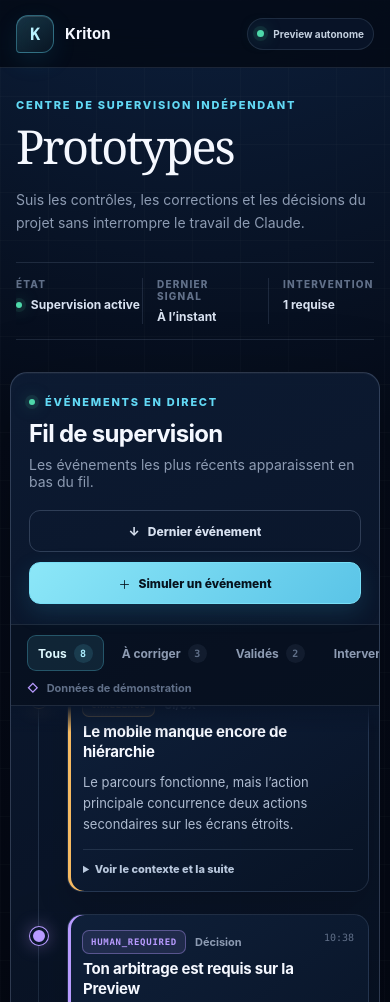
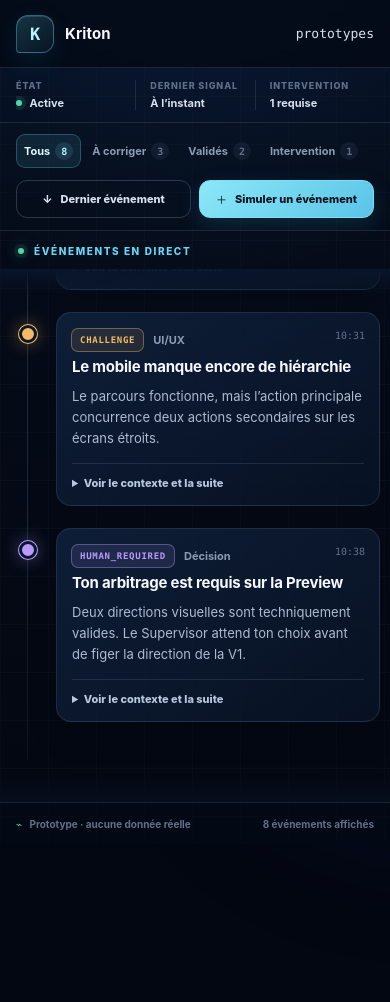
Before and after one commit to johlamie/agentic-kit, a plain HTML site: page prototypes/supervisor-timeline/index.html in a window 390 px wide. Shown: the top 1002 px of the page. After the commit the page ends 844 px from the top, so only its background shows below. Drawn offline with Linux system fonts and the light colour scheme.

Commit message:
feat: simplify supervisor activity interface

```diff
--- a/prototypes/supervisor-timeline/app.js
+++ b/prototypes/supervisor-timeline/app.js
@@ -202,7 +202,7 @@ function eventNode(event, index, entering = false) {
 
   meta.append(badge, category, sequence);
 
-  const title = document.createElement("h3");
+  const title = document.createElement("h2");
   title.id = `${event.id}-title`;
   title.textContent = event.title;
 
@@ -357,7 +357,7 @@ window.addEventListener("resize", () => {
 
 const projectSlug = safeProjectSlug();
 document.querySelector("#project-breadcrumb").textContent = projectSlug;
-document.querySelector("#project-title").textContent = humanizeProject(projectSlug);
+document.querySelector(".brand").setAttribute("href", `/${projectSlug}`);
 document.title = `${humanizeProject(projectSlug)} · Kriton Supervisor`;
 
 render({ scrollToBottom: true });
--- a/prototypes/supervisor-timeline/index.html
+++ b/prototypes/supervisor-timeline/index.html
@@ -19,8 +19,6 @@
     <script src="/app.js" defer></script>
   </head>
   <body>
-    <a class="skip-link" href="#activity-feed">Aller directement au fil d’activité</a>
-
     <div class="ambient ambient--one" aria-hidden="true"></div>
     <div class="ambient ambient--two" aria-hidden="true"></div>
 
@@ -55,26 +53,14 @@
         </div>
       </dl>
 
-      <div class="preview-state" aria-label="État de la maquette">
-        <span class="preview-state__dot" aria-hidden="true"></span>
-        <span>Preview autonome</span>
-      </div>
     </header>
 
     <main id="main-content" class="page-shell">
-      <section class="project-intro" aria-labelledby="project-title">
-        <div>
-          <p class="eyebrow">Centre de supervision indépendant</p>
-          <h1 id="project-title">Factures platform</h1>
-          <p class="project-intro__description">
-            Suis les contrôles, les corrections et les décisions du projet sans interrompre le travail de Claude.
-          </p>
-        </div>
-
-        <dl class="project-health" aria-label="Résumé de la supervision">
+      <section class="activity-panel" aria-labelledby="feed-title">
+        <dl class="mobile-health" aria-label="Résumé de la supervision">
           <div>
             <dt>État</dt>
-            <dd><span class="live-dot" aria-hidden="true"></span> Supervision active</dd>
+            <dd aria-label="Supervision active"><span class="live-dot" aria-hidden="true"></span> Active</dd>
           </div>
           <div>
             <dt>Dernier signal</dt>
@@ -85,32 +71,8 @@
             <dd data-human-count>1 requise</dd>
           </div>
         </dl>
-      </section>
 
-      <section class="activity-panel" aria-labelledby="feed-title">
-        <header class="activity-panel__header">
-          <div>
-            <div class="section-kicker">
-              <span class="section-kicker__pulse" aria-hidden="true"></span>
-              Événements en direct
-            </div>
-            <h2 id="feed-title">Fil de supervision</h2>
-            <p>Les événements les plus récents apparaissent en bas du fil.</p>
-          </div>
-
-          <div class="header-actions">
-            <button class="button button--ghost" id="jump-to-latest" type="button">
-              <span aria-hidden="true">↓</span>
-              Dernier événement
-            </button>
-            <button class="button button--primary" id="simulate-event" type="button">
-              <span aria-hidden="true">＋</span>
-              Simuler un événement
-            </button>
-          </div>
-        </header>
-
-        <div class="feed-toolbar" aria-label="Filtres du fil d’activité">
+        <div class="feed-toolbar" aria-label="Commandes du fil d’activité">
           <div class="filter-group" role="group" aria-label="Filtrer par statut">
             <button class="filter-chip is-active" type="button" data-filter="all" aria-pressed="true">
               Tous <span id="count-all">0</span>
@@ -126,10 +88,22 @@
             </button>
           </div>
 
-          <p class="demo-notice">
-            <span aria-hidden="true">◇</span>
-            Données de démonstration
-          </p>
+          <div class="toolbar-actions">
+            <button class="button button--ghost" id="jump-to-latest" type="button">
+              <span aria-hidden="true">↓</span>
+              Dernier événement
+            </button>
+            <!-- Demo-only control: remove when real event ingestion is connected. -->
+            <button class="button button--primary" id="simulate-event" type="button" data-demo-only="true">
+              <span aria-hidden="true">＋</span>
+              Simuler un événement
+            </button>
+          </div>
+        </div>
+
+        <div class="feed-heading">
+          <span class="section-kicker__pulse" aria-hidden="true"></span>
+          <h1 id="feed-title">Événements en direct</h1>
         </div>
 
         <div
@@ -144,7 +118,7 @@
         </div>
 
         <footer class="activity-panel__footer">
-          <p><span class="lock-icon" aria-hidden="true">⌁</span> Prototype en lecture seule · aucune donnée projet réelle</p>
+          <p><span class="lock-icon" aria-hidden="true">⌁</span> Prototype · aucune donnée réelle</p>
           <p id="visible-count" aria-live="polite">0 événement affiché</p>
         </footer>
       </section>
--- a/prototypes/supervisor-timeline/styles.css
+++ b/prototypes/supervisor-timeline/styles.css
@@ -650,7 +650,7 @@ button {
   border: 1px solid var(--line);
   border-radius: var(--radius-md);
   background: linear-gradient(145deg, rgba(17, 35, 63, 0.82), rgba(8, 19, 37, 0.82));
-  box-shadow: 0 14px 32px rgba(0, 0, 0, 0.14), inset 3px 0 var(--event-color);
+  box-shadow: 0 14px 32px rgba(0, 0, 0, 0.14);
   transition: border-color 160ms ease, transform 160ms ease, background 160ms ease;
 }
 
@@ -695,7 +695,7 @@ button {
   font-size: 10px;
 }
 
-.event-card h3 {
+.event-card h2 {
   margin: 0;
   color: var(--ink-strong);
   font-size: clamp(15px, 1.25vw, 18px);
@@ -1216,3 +1216,280 @@ button {
     display: none;
   }
 }
+
+/* Minimal full-viewport composition shared by every responsive format. */
+html,
+body {
+  height: 100%;
+  overflow: hidden;
+}
+
+.topbar {
+  height: 76px;
+  min-height: 76px;
+}
+
+.page-shell {
+  display: flex;
+  width: 100%;
+  height: calc(100vh - 76px);
+  height: calc(100dvh - 76px);
+  margin: 0;
+  padding: 0;
+}
+
+.activity-panel {
+  display: grid;
+  width: 100%;
+  min-height: 0;
+  flex: 1;
+  grid-template-rows: auto auto minmax(0, 1fr) auto;
+  overflow: hidden;
+  border: 0;
+  border-radius: 0;
+  background: transparent;
+  box-shadow: none;
+}
+
+.mobile-health {
+  display: none;
+}
+
+.feed-toolbar {
+  display: grid;
+  min-height: 64px;
+  grid-template-columns: minmax(0, 1fr) auto;
+  align-items: center;
+  gap: 24px;
+  padding: 10px clamp(72px, 7vw, 128px);
+  overflow: visible;
+  border-top: 0;
+  background: rgba(4, 12, 25, 0.34);
+}
+
+.filter-group {
+  width: auto;
+  min-width: 0;
+  flex-wrap: nowrap;
+}
+
+.filter-chip {
+  flex: 0 0 auto;
+}
+
+.toolbar-actions {
+  display: flex;
+  align-items: center;
+  justify-content: flex-end;
+  gap: 10px;
+}
+
+.toolbar-actions .button {
+  min-height: 40px;
+}
+
+.feed-heading {
+  display: flex;
+  min-height: 42px;
+  align-items: center;
+  gap: 10px;
+  padding: 9px clamp(72px, 7vw, 128px) 8px;
+  color: var(--cyan);
+}
+
+.feed-heading h1 {
+  margin: 0;
+  color: inherit;
+  font-size: 11px;
+  font-weight: 800;
+  letter-spacing: 0.16em;
+  line-height: 1;
+  text-transform: uppercase;
+}
+
+.feed-viewport {
+  height: auto;
+  min-height: 0;
+}
+
+.activity-panel__footer {
+  min-height: 44px;
+  padding-inline: clamp(72px, 7vw, 128px);
+}
+
+@media (max-width: 820px) {
+  .topbar {
+    height: 68px;
+    min-height: 68px;
+    grid-template-columns: auto minmax(0, 1fr);
+  }
+
+  .breadcrumb {
+    justify-self: end;
+    display: block;
+    min-width: 0;
+  }
+
+  .breadcrumb ol {
+    min-width: 0;
+    justify-content: flex-end;
+  }
+
+  .breadcrumb li:first-child,
+  .breadcrumb li + li::before {
+    display: none;
+  }
+
+  .breadcrumb li[aria-current="page"] {
+    display: block;
+    max-width: min(42vw, 240px);
+    overflow: hidden;
+    text-overflow: ellipsis;
+    white-space: nowrap;
+  }
+
+  .page-shell {
+    width: 100%;
+    height: calc(100vh - 68px);
+    height: calc(100dvh - 68px);
+    padding: 0;
+  }
+
+  .activity-panel {
+    grid-template-rows: auto auto auto minmax(0, 1fr) auto;
+    border-radius: 0;
+  }
+
+  .mobile-health {
+    display: grid;
+    grid-template-columns: repeat(3, minmax(0, 1fr));
+    gap: 0;
+    margin: 0;
+    padding: 12px 16px;
+    border-bottom: 1px solid var(--line);
+    background: rgba(4, 12, 25, 0.24);
+  }
+
+  .mobile-health div {
+    min-width: 0;
+    padding: 0 14px;
+  }
+
+  .mobile-health div:first-child {
+    padding-left: 0;
+  }
+
+  .mobile-health div:last-child {
+    padding-right: 0;
+  }
+
+  .mobile-health div + div {
+    border-left: 1px solid var(--line);
+  }
+
+  .mobile-health dt {
+    margin-bottom: 5px;
+    color: var(--ink-faint);
+    font-size: 9px;
+    font-weight: 800;
+    letter-spacing: 0.1em;
+    text-transform: uppercase;
+  }
+
+  .mobile-health dd {
+    margin: 0;
+    overflow: hidden;
+    color: var(--ink);
+    font-size: 11px;
+    font-weight: 700;
+    text-overflow: ellipsis;
+    white-space: nowrap;
+  }
+
+  .mobile-health .live-dot {
+    width: 6px;
+    height: 6px;
+    margin-right: 5px;
+    vertical-align: 1px;
+  }
+
+  .feed-toolbar {
+    display: grid;
+    min-height: 0;
+    grid-template-columns: minmax(0, 1fr);
+    gap: 10px;
+    padding: 11px 16px 12px;
+    overflow: hidden;
+  }
+
+  .filter-group {
+    width: auto;
+    max-width: 100%;
+    gap: 3px;
+    padding-bottom: 2px;
+    overflow-x: auto;
+    scrollbar-width: none;
+  }
+
+  .filter-chip {
+    min-height: 34px;
+    gap: 5px;
+    padding: 6px 7px;
+    font-size: 11px;
+  }
+
+  .filter-chip span {
+    min-width: 18px;
+    height: 18px;
+    padding-inline: 4px;
+  }
+
+  .filter-group::-webkit-scrollbar {
+    display: none;
+  }
+
+  .toolbar-actions {
+    display: grid;
+    grid-template-columns: repeat(2, minmax(0, 1fr));
+    gap: 8px;
+  }
+
+  .toolbar-actions .button {
+    width: 100%;
+    min-height: 38px;
+    padding-inline: 9px;
+    font-size: 11px;
+    white-space: nowrap;
+  }
+
+  .feed-heading {
+    min-height: 38px;
+    padding: 8px 18px 7px;
+  }
+
+  .feed-heading h1 {
+    font-size: 10px;
+  }
+
+  .feed-viewport {
+    height: auto;
+    min-height: 0;
+  }
+
+  .activity-panel__footer {
+    min-height: 42px;
+    align-items: center;
+    flex-direction: row;
+    padding: 9px 16px;
+  }
+}
+
+@media (max-width: 360px) {
+  .toolbar-actions {
+    grid-template-columns: minmax(0, 1fr);
+  }
+
+  .activity-panel__footer #visible-count {
+    display: none;
+  }
+}
--- a/prototypes/supervisor-timeline/test.mjs
+++ b/prototypes/supervisor-timeline/test.mjs
@@ -15,7 +15,11 @@ test("serves project routes and assets with restrictive headers", async (context
   assert.match(page.headers.get("content-type") ?? "", /text\/html/u);
   assert.match(page.headers.get("content-security-policy") ?? "", /connect-src 'none'/u);
   assert.equal(page.headers.get("x-robots-tag"), "noindex, nofollow, noarchive");
-  assert.match(await page.text(), /Fil de supervision/u);
+  const html = await page.text();
+  assert.match(html, /Événements en direct/u);
+  assert.match(html, /data-demo-only="true"/u);
+  assert.doesNotMatch(html, /class="skip-link"/u);
+  assert.doesNotMatch(html, /Données de démonstration/u);
 
   const script = await fetch(`${base}/app.js`);
   assert.equal(script.status, 200);
```
Also changed, not shown: prototypes/supervisor-timeline/README.md.
